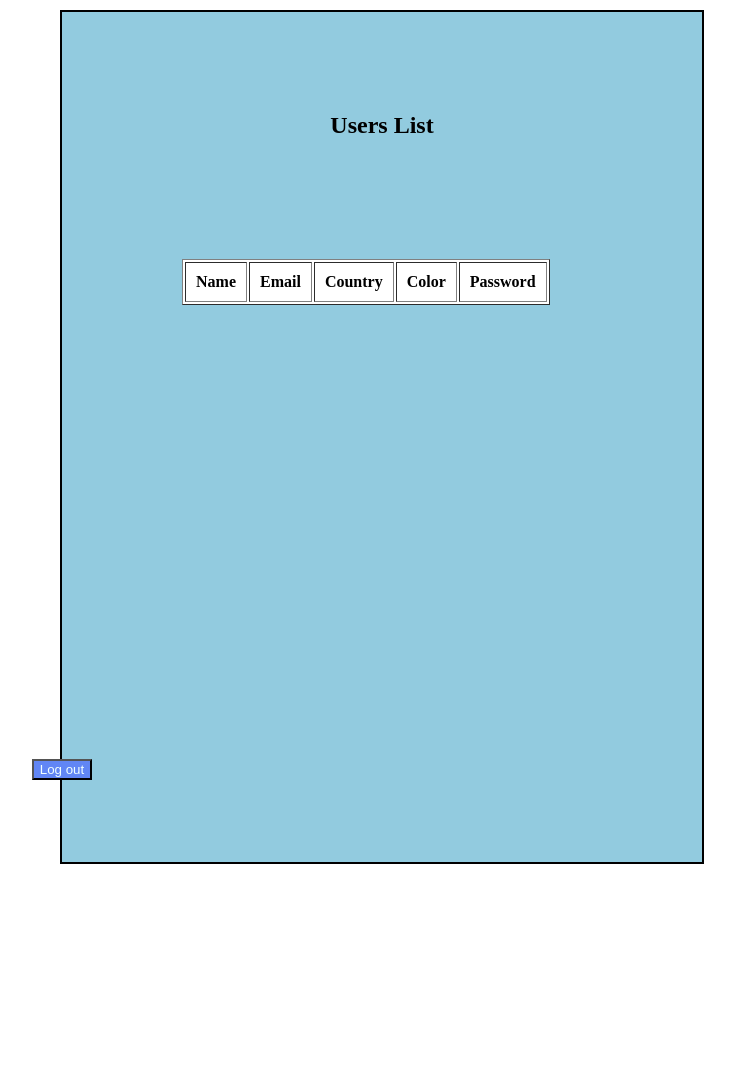
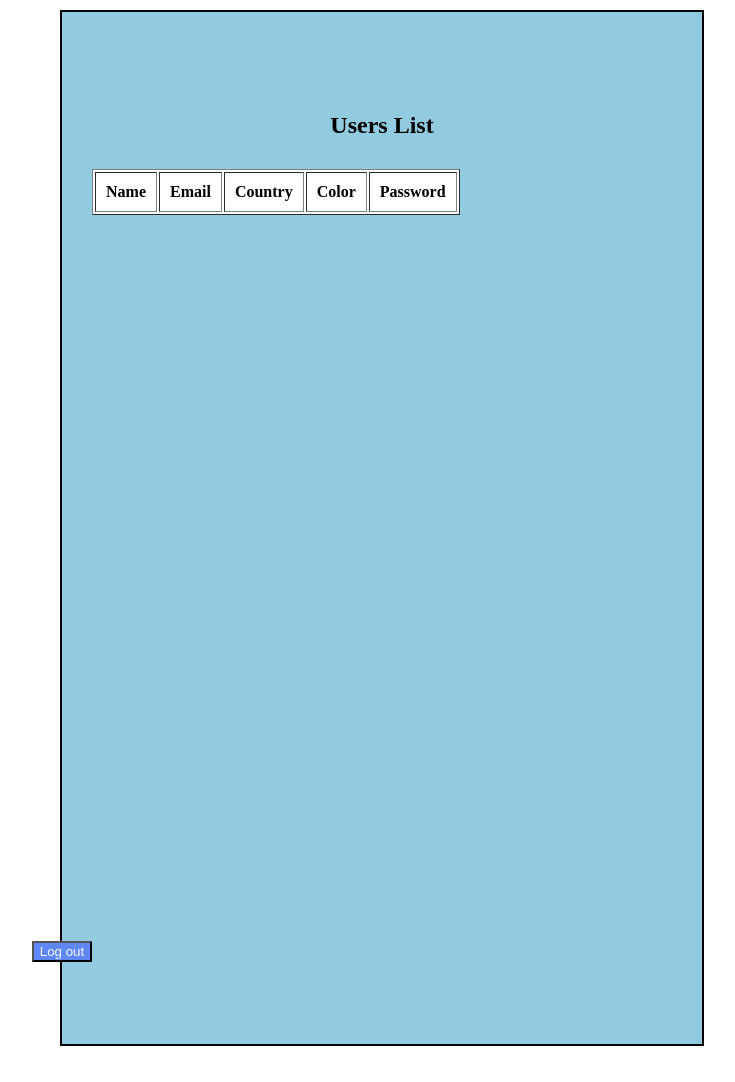
Before and after one commit to aponroy0/WebTechLab, a PHP site: page /admin.php in a window 1280 px wide. Shown: the whole page, without its empty margins (268-1003 px from the left). Before the commit the page ends 900 px from the top, so only its background shows below. Run offline with PHP 8.4, Linux system fonts and the light colour scheme; data that the repository does not hold is empty.

Commit message:
Some new changes in css files as some chaos happened in the css design

```diff
--- a/admin.css
+++ b/admin.css
@@ -2,7 +2,7 @@
 
     border: 2px solid rgb(255, 255, 255);
     width: 100vw;
-    height: 110vh;
+    height: auto;
     background-color: #ffffff;
     display: flex;
     flex-direction: column;
@@ -13,18 +13,17 @@
 
 .table {
 
-    position: relative;
-
     border: 2px solid black;
     background-color: #92cbdf;
 
     width: 50vw;
-    height: 109vh;
+    height: 129vh;
+
 
 }
 
 .innertable {
-    margin: 120px;
+    margin:30px;
     background-color: white;
 
 }
--- a/process.php
+++ b/process.php
@@ -82,10 +82,10 @@ if (isset($_POST['submit'])) {
      }
            //Cancel and confirm button using session.
            echo '<form method="post" action="">
-             <br>
-            <button type="submit" style="background-color: rgb(97, 134, 245); color: azure;" name="cancel">Cancel</button>
+           <button type="submit" style="background-color: rgb(97, 134, 245); color: azure;" name="cancel">Cancel</button>
           </form>';
           echo '<br><a href="index.html"  background-color: rgb(97, 134, 245); color: azure;"> <button style="background-color: rgb(97, 134, 245); color: azure;"> Confirm </button><a>';
+
           //If confirm button is clicked then the information of user will be saved to the database..
 
           // The procedure here, I have used is session..
--- a/requestaqi.php
+++ b/requestaqi.php
@@ -45,7 +45,7 @@
         .aqicontainer {
 
             width: 100vw;
-            height: 130vh;
+            height: 160vh;
             background-color: white;
             display: flex;
             flex-direction: column;
@@ -59,7 +59,7 @@
             border: 2px solid black;
             background-color:white;
             width: 50vw;
-            height: 130vh;
+            height: 160vh;
             font-family: Arial, sans-serif;
             font-size: small;
             line-height: 1.6;
@@ -71,7 +71,7 @@
         .user{
 
         position:relative;
-        left: 565px;
+        left: 405px;
         bottom:65px;
         }
 
--- a/show.php
+++ b/show.php
@@ -83,7 +83,6 @@ if (isset($_POST['submit'])) {
 
 
 ?>
-<button type="submit" style="background-color :rgb(97, 134, 245); color:azure; padding:5px; margin-top:15px"> Confirm </button>
 
        </div>
       </div>
```
Also changed, not shown: receipt.css (+5 -2 lines), show.css (+5 -5 lines), style.css (+4 -4 lines), uploads/Rashii.png (added).
